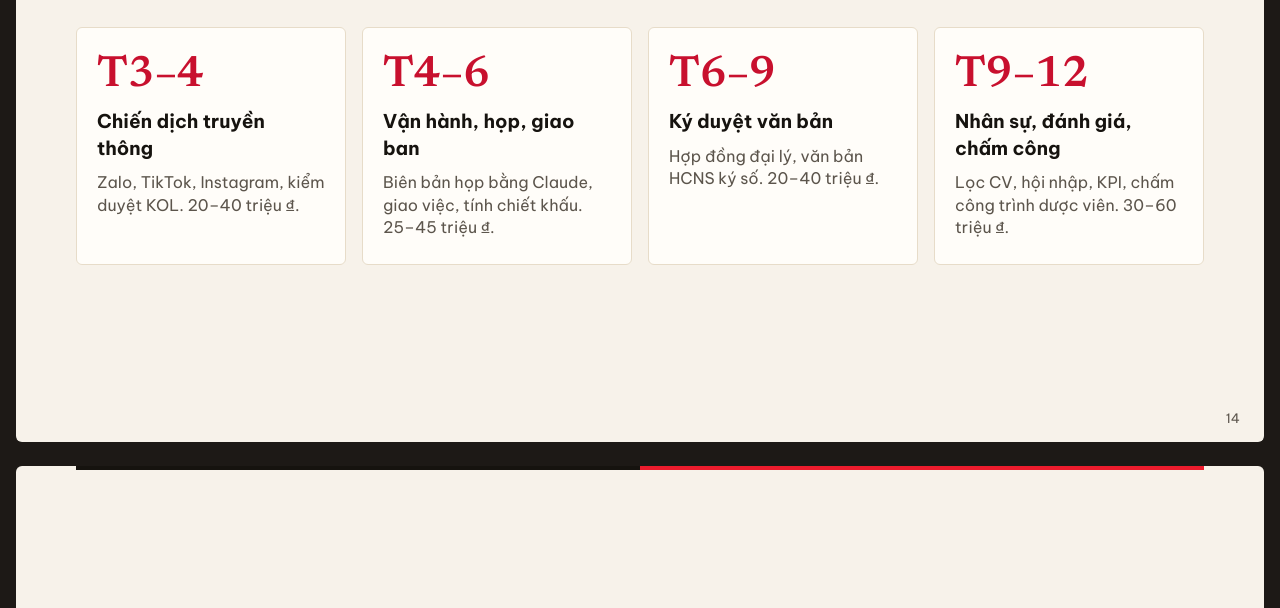
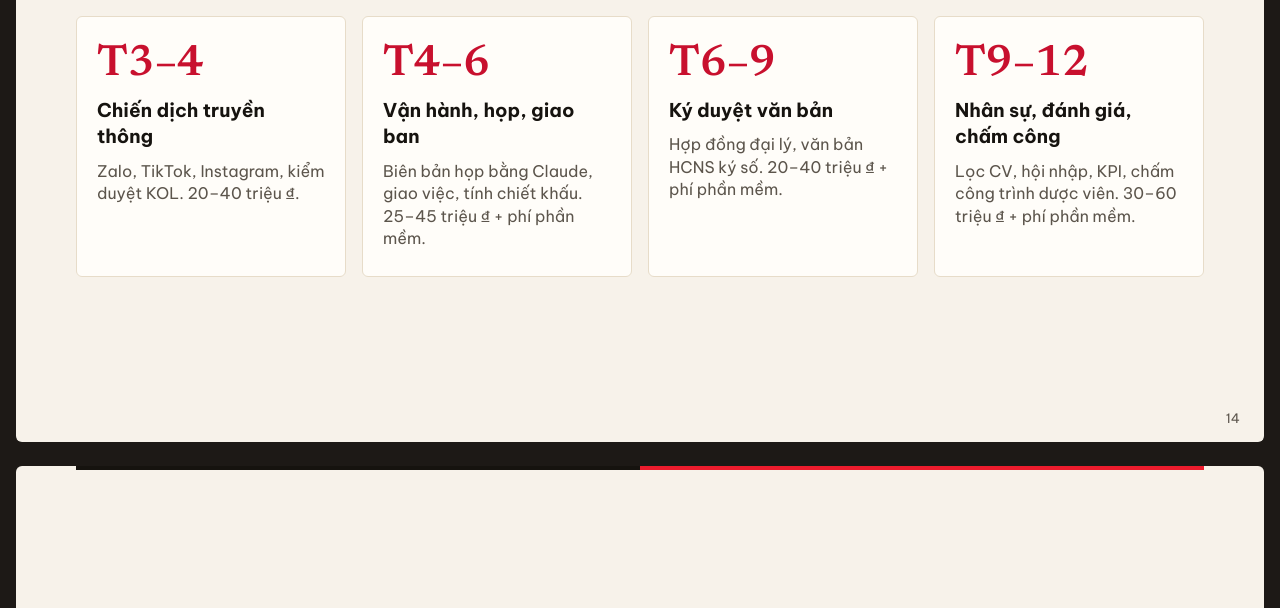
Before and after one commit to lystiger/doppelherz-content-bot, a plain HTML site: page site/deck/index.html in a window 1280 px wide. Shown: the part 9722-10330 px from the top of the page. Drawn offline with Linux system fonts and the light colour scheme.

Commit message:
deck: roadmap costs note software fees
Co-Authored-By: Claude Opus 5.5 <noreply@anthropic.com>

```diff
--- a/site/deck/index.html
+++ b/site/deck/index.html
@@ -367,9 +367,9 @@ p.s { color: var(--muted); font-size: 20px; line-height: 1.45; margin-top: 16px;
     <h2 style="margin-bottom:30px">Từ nội dung bên ngoài <em>đến dữ liệu nội bộ</em></h2>
     <div class="next four">
       <div class="nx"><b>T3–4</b><strong>Chiến dịch truyền thông</strong><span>Zalo, TikTok, Instagram, kiểm duyệt KOL. 20–40 triệu ₫.</span></div>
-      <div class="nx"><b>T4–6</b><strong>Vận hành, họp, giao ban</strong><span>Biên bản họp bằng Claude, giao việc, tính chiết khấu. 25–45 triệu ₫.</span></div>
-      <div class="nx"><b>T6–9</b><strong>Ký duyệt văn bản</strong><span>Hợp đồng đại lý, văn bản HCNS ký số. 20–40 triệu ₫.</span></div>
-      <div class="nx"><b>T9–12</b><strong>Nhân sự, đánh giá, chấm công</strong><span>Lọc CV, hội nhập, KPI, chấm công trình dược viên. 30–60 triệu ₫.</span></div>
+      <div class="nx"><b>T4–6</b><strong>Vận hành, họp, giao ban</strong><span>Biên bản họp bằng Claude, giao việc, tính chiết khấu. 25–45 triệu ₫ + phí phần mềm.</span></div>
+      <div class="nx"><b>T6–9</b><strong>Ký duyệt văn bản</strong><span>Hợp đồng đại lý, văn bản HCNS ký số. 20–40 triệu ₫ + phí phần mềm.</span></div>
+      <div class="nx"><b>T9–12</b><strong>Nhân sự, đánh giá, chấm công</strong><span>Lọc CV, hội nhập, KPI, chấm công trình dược viên. 30–60 triệu ₫ + phí phần mềm.</span></div>
     </div>
   </div>
   <span class="no">14</span>
```
